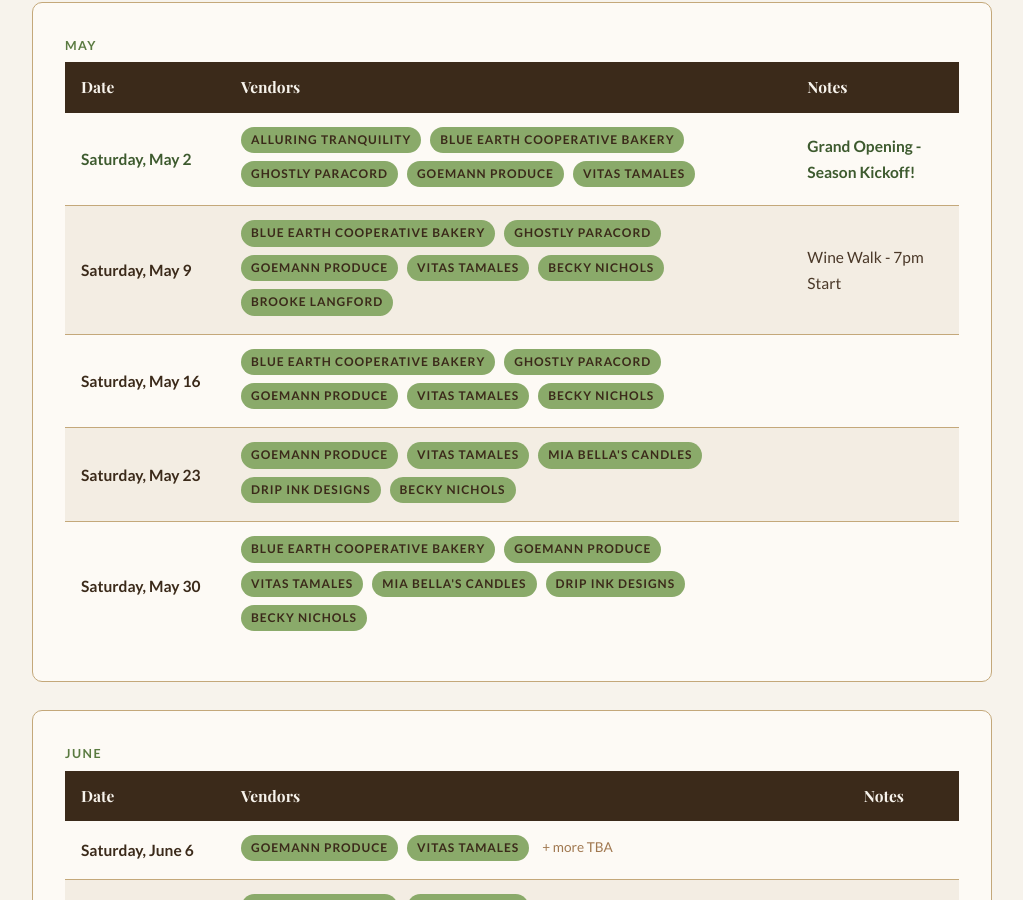
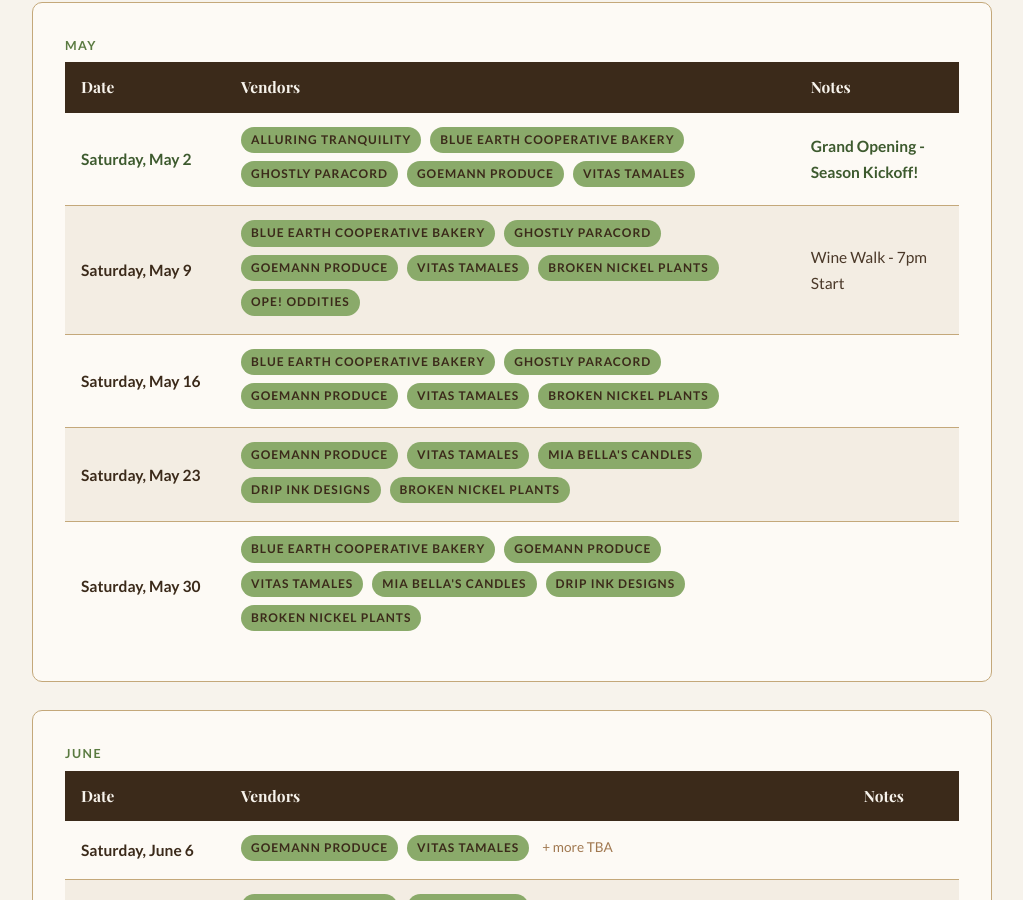
Before and after one commit to blueearthcommunitymarket/blueearthcommunitymarket.github.io, a Jekyll site: the page built from calendar/index.html, in a window 1280 px wide and 900 px high, scrolled down 538 px. Shown: the whole window, without its empty margins (128-1151 px from the left). Built offline with Jekyll 4.4.1, drawn with Linux system fonts in a browser that asks for light colours; some web fonts are replaced.

Commit message:
Fix calendar: use business names instead of personal names (Becky Nichols = Broken Nickel Plants, Brooke Langford = Ope! Oddities)

```diff
--- a/calendar/index.html
+++ b/calendar/index.html
@@ -46,8 +46,8 @@ description: 2026 Blue Earth Community Market season schedule. Saturdays 10am-1p
                         <span class="tag">Ghostly Paracord</span>
                         <span class="tag">Goemann Produce</span>
                         <span class="tag">Vitas Tamales</span>
-                        <span class="tag">Becky Nichols</span>
-                        <span class="tag">Brooke Langford</span>
+                        <span class="tag">Broken Nickel Plants</span>
+                        <span class="tag">Ope! Oddities</span>
                     </td>
                     <td>Wine Walk - 7pm Start</td>
                 </tr>
@@ -58,7 +58,7 @@ description: 2026 Blue Earth Community Market season schedule. Saturdays 10am-1p
                         <span class="tag">Ghostly Paracord</span>
                         <span class="tag">Goemann Produce</span>
                         <span class="tag">Vitas Tamales</span>
-                        <span class="tag">Becky Nichols</span>
+                        <span class="tag">Broken Nickel Plants</span>
                     </td>
                     <td></td>
                 </tr>
@@ -69,7 +69,7 @@ description: 2026 Blue Earth Community Market season schedule. Saturdays 10am-1p
                         <span class="tag">Vitas Tamales</span>
                         <span class="tag">Mia Bella's Candles</span>
                         <span class="tag">Drip Ink Designs</span>
-                        <span class="tag">Becky Nichols</span>
+                        <span class="tag">Broken Nickel Plants</span>
                     </td>
                     <td></td>
                 </tr>
@@ -81,7 +81,7 @@ description: 2026 Blue Earth Community Market season schedule. Saturdays 10am-1p
                         <span class="tag">Vitas Tamales</span>
                         <span class="tag">Mia Bella's Candles</span>
                         <span class="tag">Drip Ink Designs</span>
-                        <span class="tag">Becky Nichols</span>
+                        <span class="tag">Broken Nickel Plants</span>
                     </td>
                     <td></td>
                 </tr>
```
